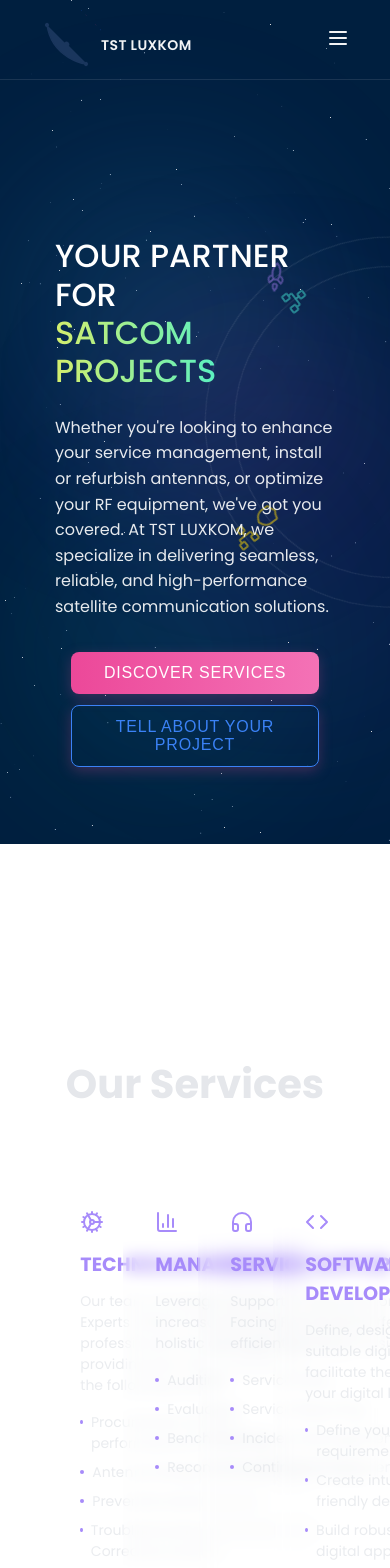
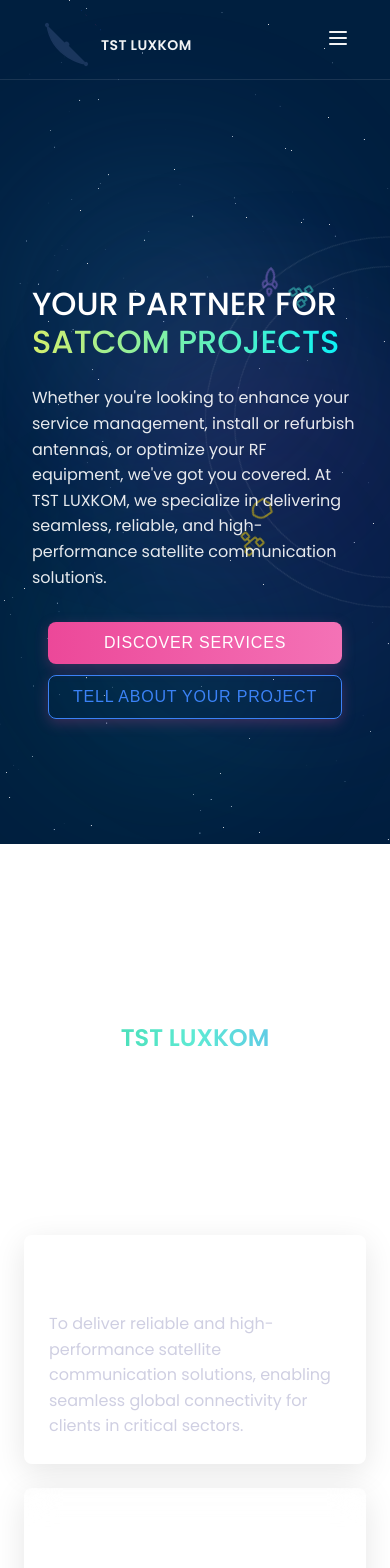
Before and after one commit to Ywette/TSTLUXKOM, a Next.js app: page / in a window 390 px wide. Shown: the top 1568 px of the page. Built offline with nearby package versions, Linux system fonts and the light colour scheme.

Commit message:
mobile about section done

```diff
--- a/src/app/page.tsx
+++ b/src/app/page.tsx
@@ -8,7 +8,7 @@
     <div>
       <main>
         <HeroSection />
-        {/* <Mission /> */}
+        <Mission />
         <ServicesList />
         {/* <ServicesSection /> */}
         <Partners />
--- a/src/app/stylings/HeroSection.css
+++ b/src/app/stylings/HeroSection.css
@@ -1,26 +1,25 @@
 .hero-section {
-  /* position: relative; */
-  height: 100vh; /* Full viewport height */
+  height: 100vh;
   display: flex;
   overflow: hidden;
   padding: 0 10%;
   justify-content: center;
   align-items: center;
+  background: transparent;
 }
 
 .hero-container {
-  z-index: 10;
+  width: 100%;
+  max-width: 600px;
+  margin: 0 auto;
 }
 
 .hero-content-wrapper {
 
 }
 
-
 .hero-content {
-  /* position: relative; */
   width: 100%;
-  z-index: 10;
   max-width: 600px;
   margin: 0 auto;
 }
@@ -144,11 +143,12 @@
 /* Mobile size responsive adjustments */
 @media (max-width: 480px) {
   .hero-section {
-    /* padding-right: 10%; */
+    height: 100vh;
+    padding: 0 1rem;
   }
 
   .hero-content-wrapper {
-    /* margin-right: 20%; */
+    width: 100%;
   }
 
   .hero-content {
--- a/src/app/stylings/Mission.css
+++ b/src/app/stylings/Mission.css
@@ -1,30 +1,21 @@
-
-
 .about-section {
-  position: relative;
-  z-index: 10;
   color: #fff;
   padding: 6rem 1.5rem;
-  min-height: 100vh;
+  width: 100%;
 }
 
 .about-container {
-  /* max-width: 80rem; */
-  margin-left: auto;
-  margin-right: auto;
+  max-width: 80rem;
+  margin: 0 auto;
   text-align: center;
 }
 
-.about-title {
-  font-size: 2.5rem;
-  font-weight: 700;
+.about-card-title-container{
+  display: flex;
+  align-items: center;
+  /* justify-content: center; */
   margin-bottom: 1rem;
-}
-
-@media (min-width: 640px) {
-  .about-title {
-    font-size: 3rem;
-  }
+  width: 100%;
 }
 
 .about-gradient {
@@ -38,16 +29,15 @@
   text-fill-color: transparent;
 }
 
-@media (min-width: 640px) {
+
   .about-gradient {
     font-size: 1.5rem;
   }
-}
 
 .about-grid {
   display: grid;
   grid-template-columns: 1fr;
-  gap: 2.5rem;
+  gap: 1.5rem;
   text-align: left;
   margin-top: 2rem;
 }
@@ -59,11 +49,13 @@
 }
 
 .about-box {
-  padding: 2.5rem 2rem 2rem 2rem;
-  background-color: rgba(40, 38, 60, 0.95);
-  border-radius: 2rem;
-  box-shadow: 0 8px 32px rgba(0,0,0,0.35);
-  backdrop-filter: blur(10px);
+  padding: 1.5rem;
+  /* background: #092f58; */
+  border-radius: 0.5rem;
+  box-shadow: 0 8px 32px rgba(0,0,0,0.1);
+  backdrop-filter: blur(16px);
+  -webkit-backdrop-filter: blur(16px);
+  border: 1px solid rgba(255, 255, 255, 0.1);
   cursor: pointer;
   transition: transform 0.3s cubic-bezier(.4,2,.6,1);
   color: #e3e3e3;
@@ -74,27 +66,26 @@
 
 .about-box:hover {
   transform: scale(1.04);
+  background: rgba(255, 255, 255, 0.08);
+  box-shadow: 0 8px 32px rgba(0,0,0,0.15);
 }
 
-.icon {
-  font-size: 2.5rem;
-  margin-bottom: 0.5rem;
-  transition: transform 0.3s cubic-bezier(.4,2,.6,1);
-}
-
-.about-box:hover .icon {
-  transform: rotate(12deg) scale(1.1);
+.about-box-title-container {
+  display: flex;
+  align-items: center;
+  margin-bottom: 1rem;
+  width: 100%;
 }
 
 .about-box h3 {
-  font-size: 2rem;
+  font-size: 1.5rem;
   font-weight: 700;
-  margin-bottom: 0.5rem;
   color: #fff;
+  letter-spacing: 0.05em;
 }
 
 .about-box p {
-  font-size: 1.25rem;
+  font-size: 1.rem;
   color: #cfcfe2;
   line-height: 1.6;
 }
@@ -102,14 +93,14 @@
 .about-badge {
   display: inline-block;
   padding: 0.5rem 1.5rem;
-  background: linear-gradient(90deg, #a78bfa, #ec4899);
+
   border-radius: 9999px;
   font-size: 1rem;
   font-weight: 600;
   letter-spacing: 0.05em;
   margin-top: 4rem;
   color: #fff;
-  box-shadow: 0 4px 16px rgba(236, 72, 153, 0.2);
+  /* box-shadow: 0 4px 16px rgba(236, 72, 153, 0.2); */
   animation: pulse 2s infinite;
 }
 
@@ -117,3 +108,30 @@
   0%, 100% { opacity: 1; }
   50% { opacity: 0.7; }
 }
+
+/* @media (max-width: 480px) {
+  .about-section {
+    padding: 4rem 1rem;
+  }
+
+  .about-title {
+    font-size: 2rem;
+  }
+
+  .about-gradient {
+    font-size: 1.1rem;
+  }
+
+  .about-box {
+    padding: 1.5rem 1rem;
+  }
+
+  .about-box h3 {
+    font-size: 1.35rem;
+    letter-spacing: 0.05em;
+  }
+
+  .about-box p {
+    font-size: 0.85rem;
+  }
+} */
--- a/src/app/stylings/layout.css
+++ b/src/app/stylings/layout.css
@@ -10,15 +10,12 @@
 
 .main-content {
   margin-top: 80px; /* Adjust this value based on your header height */
-  min-height: calc(100vh - 80px);
   width: 100%;
   position: relative;
-  z-index: 1;
 }
 
 /* Ensure each section takes full height */
 section {
-  height: 100vh;
   width: 100%;
   display: flex;
   flex-direction: column;
--- a/src/components/Mission.jsx
+++ b/src/components/Mission.jsx
@@ -30,15 +30,15 @@
   return (
     <section id="about" className="about-section">
       <div className="about-container">
-        <h2 className="about-title" data-aos="fade-up">
-          About TST LUXKOM
-        </h2>
-        <p
+        <h2
           className="about-gradient"
           data-aos="fade-up"
           data-aos-delay="100"
         >
-          Mission. Vision. Values.
+          TST LUXKOM
+        </h2>
+        <p>
+          Company in SATCOM market for over 10 years. Little description about achieved things and remaining mission, vision and values:
         </p>
         <div className="about-grid">
           {aboutData.map(({ icon, title, text }, idx) => (
@@ -48,8 +48,10 @@
               data-aos-delay={200 + idx * 100}
               key={title}
             >
-              <div className="mb-4">{icon}</div>
-              <h3>{title}</h3>
+              <div className="about-card-title-container">
+                {/* <span className="about-card-icon">{icon}</span> */}
+                <h3 className="about-card-title">{title}</h3>
+              </div>
               <p>{text}</p>
             </article>
           ))}
```
